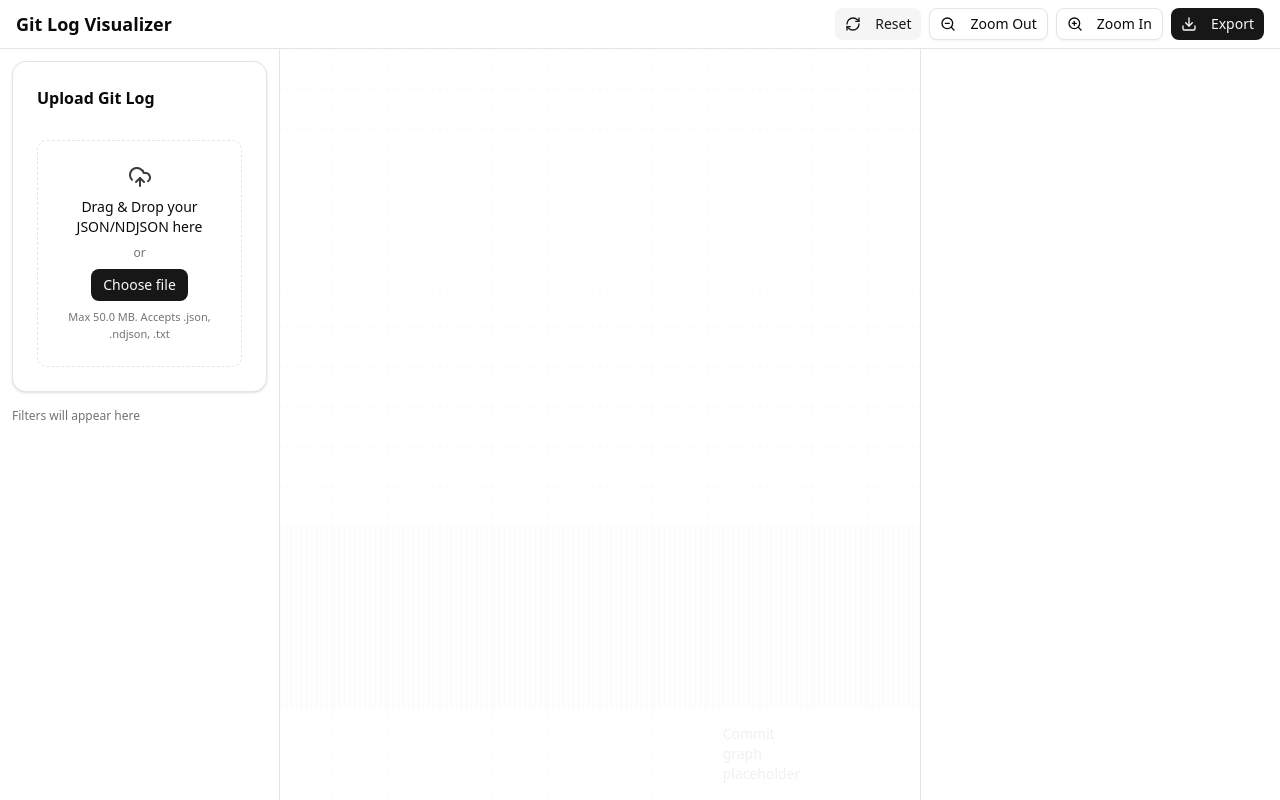
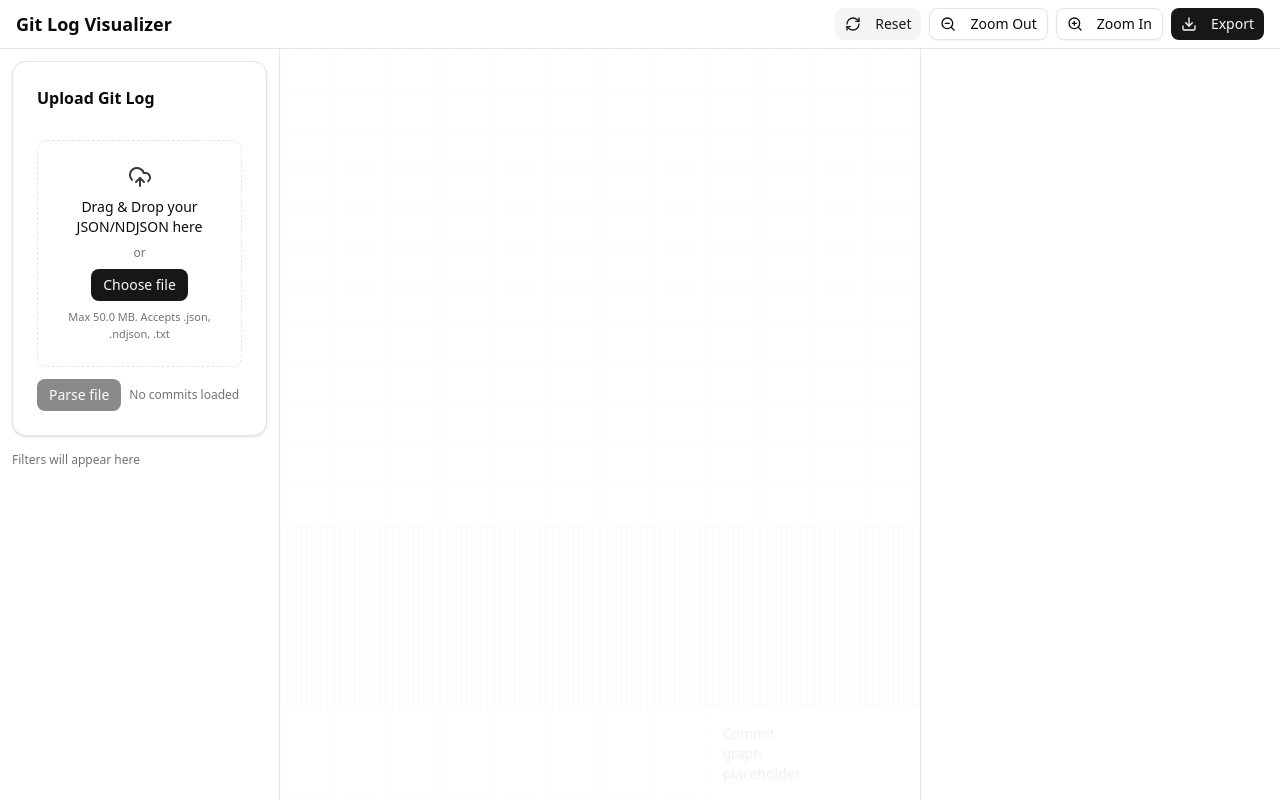
Before and after one commit to leugard21/git-log-visualizer, a Next.js app: page / in a window 1280 px wide. Built offline with nearby package versions, Linux system fonts and the light colour scheme.

Commit message:
feat(parse): support NDJSON/JSON formats with shortstat merge, validation, and normalization

```diff
--- a/src/components/upload-panel.tsx
+++ b/src/components/upload-panel.tsx
@@ -1,13 +1,15 @@
+/* eslint-disable @typescript-eslint/no-explicit-any */
 "use client";
 
 import { toast } from "sonner";
 import { Card, CardContent, CardHeader, CardTitle } from "./ui/card";
 import { Input } from "./ui/input";
 import { useCommitStore } from "@/store/useCommitStore";
-import { useCallback, useState } from "react";
+import { useCallback, useRef, useState } from "react";
 import { formatBytes } from "@/lib/bytes";
 import { UploadCloud, X } from "lucide-react";
 import { Button } from "./ui/button";
+import { parseGitLog } from "@/lib/parse";
 
 const ACCEPT_TYPES = ["application/json", "text/plain"];
 
@@ -17,8 +19,12 @@ const MAX_SIZE_BYTES = 50 * 1024 * 1024;
 export default function UploadPanel() {
   const uploaded = useCommitStore((s) => s.uploaded);
   const setUploaded = useCommitStore((s) => s.setUploaded);
+  const setCommits = useCommitStore((s) => s.setCommits);
+  const commits = useCommitStore((s) => s.commits);
 
   const [dragActive, setDragActive] = useState(false);
+
+  const inputRef = useRef<HTMLInputElement | null>(null);
 
   const onFile = useCallback(
     async (file: File) => {
@@ -77,6 +83,32 @@ export default function UploadPanel() {
     if (e.type === "dragleave") setDragActive(false);
   };
 
+  const openPicker = () => {
+    inputRef.current?.click();
+  };
+
+  const parseNow = () => {
+    if (!uploaded) {
+      toast.error("No file loaded.");
+      return;
+    }
+    try {
+      const { commits: parsed, warnings } = parseGitLog(uploaded.text);
+      setCommits(parsed);
+      const uniqueAuthors = new Set(parsed.map((c) => c.authorEmail || c.authorName)).size;
+      toast.success(
+        `Parsed ${parsed.length} commits • ${uniqueAuthors} author${uniqueAuthors === 1 ? "" : "s"}`
+      );
+      if (warnings.length) {
+        toast.message(
+          `Warnings: ${warnings.slice(0, 3).join(" | ")}${warnings.length > 3 ? " …" : ""}`
+        );
+      }
+    } catch (e: any) {
+      toast.error(e?.message || "Failed to parse file");
+    }
+  };
+
   const clear = () => setUploaded(null);
   return (
     <Card>
@@ -99,15 +131,18 @@ export default function UploadPanel() {
             Drag & Drop your <span className="font-medium">JSON/NDJSON</span> here
           </p>
           <p className="text-xs text-muted-foreground mt-2">or</p>
-          <div className="mt-2">
+          <div className="mt-2 items-center gap-2">
             <label className="inline-block">
-              <Input
+              <input
+                ref={inputRef}
                 type="file"
                 accept={ACCEPT_EXTS.join(",")}
-                className="hidden"
                 onChange={handleInput}
+                className="sr-only"
+                aria-label="Upload Git log file"
+                tabIndex={-1}
               />
-              <Button size="sm" variant="default">
+              <Button size="sm" variant="default" onClick={openPicker}>
                 Choose file
               </Button>
             </label>
@@ -115,6 +150,15 @@ export default function UploadPanel() {
           <p className="mt-2 text-[11px] text-muted-foreground">
             Max {formatBytes(MAX_SIZE_BYTES)}. Accepts .json, .ndjson, .txt
           </p>
+        </div>
+
+        <div className="flex items-center gap-2">
+          <Button size="sm" onClick={parseNow} disabled={!uploaded}>
+            Parse file
+          </Button>
+          <span className="text-xs text-muted-foreground">
+            {commits.length > 0 ? `Loaded ${commits.length} commits` : "No commits loaded"}
+          </span>
         </div>
 
         {uploaded ? (
--- /dev/null
+++ b/src/lib/parse.ts
@@ -0,0 +1,127 @@
+import type { Commit } from "@/types/git";
+
+const SHORTSTAT_RE =
+  /(?:(\d+)\s+files?\s+changed)?(?:,\s*(\d+)\s+insertions?\(\+\))?(?:,\s*(\d+)\s+deletions?\(-\))?/i;
+
+type RawCommit = Partial<Commit> & {
+  parents?: string | string[];
+  authorDate?: string;
+};
+
+function normalizeCommit(raw: RawCommit): Commit | null {
+  if (!raw || !raw.hash || !raw.authorName || !raw.authorDate || !raw.message) return null;
+
+  const parents = Array.isArray(raw.parents)
+    ? raw.parents
+    : typeof raw.parents === "string"
+      ? raw.parents.trim() === ""
+        ? []
+        : raw.parents.trim().split(/\s_+/)
+      : [];
+
+  let iso = raw.authorDate!;
+  try {
+    const d = new Date(iso);
+    if (!Number.isNaN(d.getTime())) iso = d.toISOString();
+  } catch {}
+
+  const commit: Commit = {
+    hash: String(raw.hash),
+    parents,
+    authorName: String(raw.authorName),
+    authorEmail: raw.authorEmail ? String(raw.authorEmail) : undefined,
+    authorDate: iso,
+    message: String(raw.message),
+    stats: raw.stats
+      ? {
+          filesChanged: raw.stats.filesChanged,
+          insertions: raw.stats.insertions,
+          deletions: raw.stats.deletions,
+        }
+      : undefined,
+    branch: raw.branch,
+  };
+
+  return commit;
+}
+
+function parseJsonArray(text: string): Commit[] | null {
+  try {
+    const arr = JSON.parse(text);
+    if (!Array.isArray(arr)) return null;
+    const commits: Commit[] = [];
+    for (const item of arr) {
+      const c = normalizeCommit(item as RawCommit);
+      if (c) commits.push(c);
+    }
+    return commits;
+  } catch {
+    return null;
+  }
+}
+
+function parseNdjsonWithOptionalStats(text: string): Commit[] | null {
+  const lines = text.split(/\r?\n/);
+  const commits: Commit[] = [];
+  let last: Commit | null = null;
+
+  for (const rawLine of lines) {
+    const line = rawLine.trim();
+    if (!line) continue;
+
+    if (line.startsWith("{") && line.endsWith("}")) {
+      try {
+        const obj = JSON.parse(line) as RawCommit;
+        const c = normalizeCommit(obj);
+        if (c) {
+          commits.push(c);
+          last = c;
+        }
+        continue;
+      } catch {}
+    }
+
+    if (last) {
+      const m = line.match(SHORTSTAT_RE);
+      if (m) {
+        const filesChanged = m[1] ? Number(m[1]) : undefined;
+        const insertions = m[2] ? Number(m[2]) : undefined;
+        const deletions = m[3] ? Number(m[3]) : undefined;
+        last.stats = { filesChanged, insertions, deletions };
+        continue;
+      }
+    }
+  }
+
+  return commits.length ? commits : null;
+}
+
+export function parseGitLog(text: string): { commits: Commit[]; warnings: string[] } {
+  const warnings: string[] = [];
+  let commits = parseJsonArray(text);
+
+  if (!commits) {
+    commits = parseNdjsonWithOptionalStats(text);
+  }
+
+  if (!commits) {
+    throw new Error(
+      "Unrecognized format. Provide JSON array or NDJSON (one JSON commit per line)."
+    );
+  }
+
+  const seen = new Set<string>();
+  const cleaned: Commit[] = [];
+  for (const c of commits) {
+    if (seen.has(c.hash)) {
+      warnings.push(`Duplicate hash skipped: ${c.hash}`);
+      continue;
+    }
+    seen.add(c.hash);
+    cleaned.push(c);
+  }
+
+  cleaned.sort((a, b) => (a.authorDate < b.authorDate ? 1 : a.authorDate > b.authorDate ? -1 : 0));
+
+  return { commits: cleaned, warnings };
+}
```
